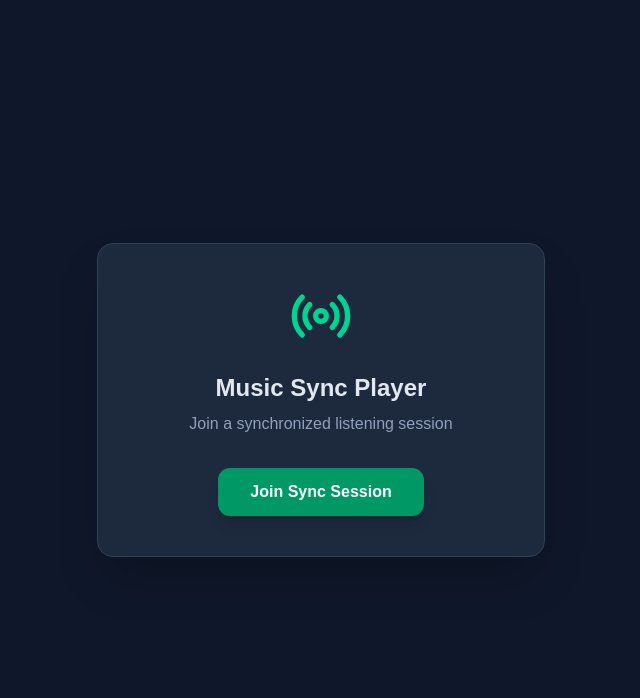
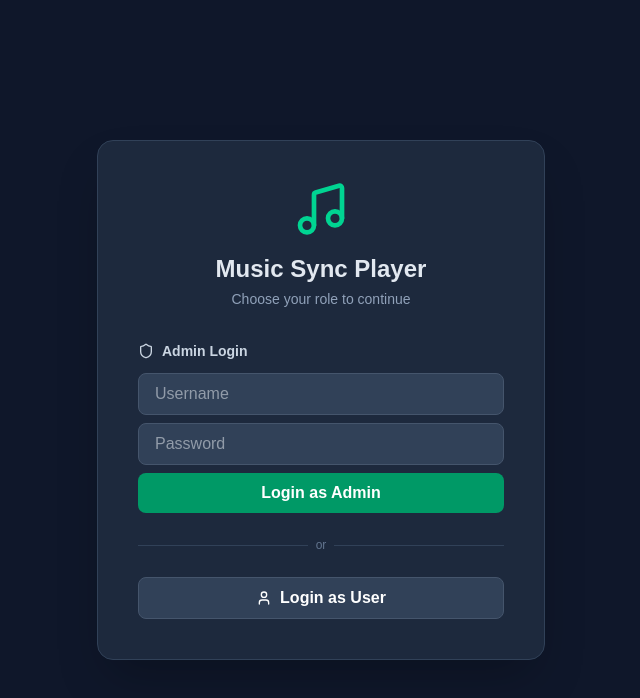
Before and after one commit to u2curs/muzink, a Next.js app: page / in a window 1280 px wide. Shown: the top 698 px of the page, without its empty margins (319-959 px from the left). Built offline with nearby package versions, Linux system fonts and the light colour scheme; no server answers.

Commit message:
Add login page with admin/user roles, move client to /client

```diff
--- a/app/admin/page.tsx
+++ b/app/admin/page.tsx
@@ -1,8 +1,9 @@
 "use client";
 
 import { useEffect, useState, useRef } from "react";
+import { useRouter } from "next/navigation";
 import { supabase } from "@/lib/supabase";
-import { Upload, Play, Music } from "lucide-react";
+import { Upload, Play, Music, LogOut } from "lucide-react";
 
 interface Track {
   id: number;
@@ -11,13 +12,18 @@ interface Track {
 }
 
 export default function AdminPage() {
+  const router = useRouter();
   const [tracks, setTracks] = useState<Track[]>([]);
   const [title, setTitle] = useState("");
   const [uploading, setUploading] = useState(false);
   const fileRef = useRef<HTMLInputElement>(null);
   const [broadcastingId, setBroadcastingId] = useState<number | null>(null);
+  const [envMissing, setEnvMissing] = useState(false);
 
-  const [envMissing, setEnvMissing] = useState(false);
+  useEffect(() => {
+    const role = localStorage.getItem("music-sync-role");
+    if (role !== "admin") router.replace("/");
+  }, [router]);
 
   useEffect(() => {
     if (!supabase) { setEnvMissing(true); return; }
@@ -79,8 +85,19 @@ export default function AdminPage() {
     setTimeout(() => setBroadcastingId(null), 500);
   }
 
+  function handleLogout() {
+    localStorage.removeItem("music-sync-role");
+    router.push("/");
+  }
+
   return (
-    <div className="flex-1 flex flex-col items-center p-6">
+    <div className="flex-1 flex flex-col items-center p-6 relative">
+      <button
+        onClick={handleLogout}
+        className="absolute top-4 right-4 text-slate-400 hover:text-slate-200 transition-colors"
+      >
+        <LogOut className="w-5 h-5" />
+      </button>
       <h1 className="text-3xl font-bold mb-8 flex items-center gap-3 text-emerald-400">
         <Music className="w-8 h-8" /> Admin Dashboard
       </h1>
--- /dev/null
+++ b/app/client/page.tsx
@@ -0,0 +1,109 @@
+"use client";
+
+import { useEffect, useRef, useState } from "react";
+import { useRouter } from "next/navigation";
+import { supabase } from "@/lib/supabase";
+import { Headphones, Radio, LogOut } from "lucide-react";
+
+export default function ClientPage() {
+  const router = useRouter();
+  const [joined, setJoined] = useState(false);
+  const [playing, setPlaying] = useState(false);
+  const [trackTitle, setTrackTitle] = useState("");
+  const audioRef = useRef<HTMLAudioElement>(null);
+
+  useEffect(() => {
+    const role = localStorage.getItem("music-sync-role");
+    if (!role) router.replace("/");
+  }, [router]);
+
+  useEffect(() => {
+    if (!joined || !supabase) return;
+
+    const channel = supabase.channel("audio-sync");
+    channel.on(
+      "broadcast",
+      { event: "PLAY" },
+      (payload) => {
+        const { file_url } = payload.payload as { file_url: string };
+        if (audioRef.current) {
+          audioRef.current.src = file_url;
+          audioRef.current.play().then(() => setPlaying(true)).catch(console.error);
+        }
+        setTrackTitle(
+          file_url
+            .split("/")
+            .pop()
+            ?.replace(/^\d+_/, "")
+            .replace(/\.[^.]+$/, "") || "Unknown Track"
+        );
+      }
+    );
+    channel.subscribe();
+
+    return () => { supabase.removeChannel(channel); };
+  }, [joined]);
+
+  function handleLogout() {
+    localStorage.removeItem("music-sync-role");
+    router.push("/");
+  }
+
+  if (!joined) {
+    return (
+      <div className="flex-1 flex items-center justify-center p-6">
+        <div className="bg-slate-800 rounded-2xl p-10 shadow-2xl border border-slate-700 text-center max-w-md w-full">
+          <button
+            onClick={handleLogout}
+            className="absolute top-4 right-4 text-slate-400 hover:text-slate-200 transition-colors"
+          >
+            <LogOut className="w-5 h-5" />
+          </button>
+          <Radio className="w-16 h-16 text-emerald-400 mx-auto mb-6" />
+          <h1 className="text-2xl font-bold mb-2">Music Sync Player</h1>
+          <p className="text-slate-400 mb-8">Join a synchronized listening session</p>
+          <button
+            onClick={() => setJoined(true)}
+            className="bg-emerald-600 hover:bg-emerald-500 text-white font-semibold py-3 px-8 rounded-xl transition-all duration-200 hover:scale-105 active:scale-95 shadow-lg"
+          >
+            Join Sync Session
+          </button>
+        </div>
+      </div>
+    );
+  }
+
+  return (
+    <div className="flex-1 flex items-center justify-center p-6">
+      <div className="bg-slate-800 rounded-2xl p-10 shadow-2xl border border-slate-700 text-center max-w-md w-full">
+        <button
+          onClick={handleLogout}
+          className="absolute top-4 right-4 text-slate-400 hover:text-slate-200 transition-colors"
+        >
+          <LogOut className="w-5 h-5" />
+        </button>
+        <div className={`relative mb-6 ${playing ? "animate-pulse" : ""}`}>
+          <Headphones
+            className={`w-20 h-20 mx-auto transition-colors duration-300 ${
+              playing ? "text-emerald-400" : "text-slate-500"
+            }`}
+          />
+          {playing && (
+            <span className="absolute -top-1 -right-1 flex h-5 w-5">
+              <span className="animate-ping absolute inline-flex h-full w-full rounded-full bg-emerald-400 opacity-75" />
+              <span className="relative inline-flex rounded-full h-5 w-5 bg-emerald-500" />
+            </span>
+          )}
+        </div>
+        <h2 className="text-xl font-bold mb-2">{playing ? "Listening..." : "Session Connected"}</h2>
+        {playing && trackTitle && (
+          <p className="text-emerald-400 font-medium animate-pulse">{trackTitle}</p>
+        )}
+        {!playing && (
+          <p className="text-slate-400">Waiting for the admin to broadcast a track...</p>
+        )}
+      </div>
+      <audio ref={audioRef} />
+    </div>
+  );
+}
--- a/app/page.tsx
+++ b/app/page.tsx
@@ -1,75 +1,91 @@
 "use client";
 
-import { useEffect, useRef, useState } from "react";
-import { supabase } from "@/lib/supabase";
-import { Headphones, Radio } from "lucide-react";
+import { useEffect, useState } from "react";
+import { useRouter } from "next/navigation";
+import { Music, Shield, User } from "lucide-react";
 
-export default function ClientPage() {
-  const [joined, setJoined] = useState(false);
-  const [playing, setPlaying] = useState(false);
-  const [trackTitle, setTrackTitle] = useState("");
-  const audioRef = useRef<HTMLAudioElement>(null);
+const ADMIN_USERNAME = "u2curs";
+const ADMIN_PASSWORD = "AbCdE123#@$";
+
+export default function LoginPage() {
+  const router = useRouter();
+  const [username, setUsername] = useState("");
+  const [password, setPassword] = useState("");
+  const [role, setRole] = useState<"admin" | "user" | null>(null);
+  const [error, setError] = useState("");
 
   useEffect(() => {
-    if (!joined || !supabase) return;
+    const saved = localStorage.getItem("music-sync-role");
+    if (saved === "admin") router.replace("/admin");
+    else if (saved === "user") router.replace("/client");
+  }, [router]);
 
-    const channel = supabase.channel("audio-sync");
-    channel.on(
-      "broadcast",
-      { event: "PLAY" },
-      (payload) => {
-        const { file_url } = payload.payload as { file_url: string };
-        if (audioRef.current) {
-          audioRef.current.src = file_url;
-          audioRef.current.play().then(() => setPlaying(true)).catch(console.error);
-        }
-        setTrackTitle(file_url.split("/").pop()?.replace(/^\d+_/, "").replace(/\.[^.]+$/, "") || "Unknown Track");
-      }
-    );
-    channel.subscribe();
+  function handleAdminLogin(e: React.FormEvent) {
+    e.preventDefault();
+    setError("");
+    if (username === ADMIN_USERNAME && password === ADMIN_PASSWORD) {
+      localStorage.setItem("music-sync-role", "admin");
+      router.push("/admin");
+    } else {
+      setError("Invalid admin credentials");
+    }
+  }
 
-    return () => { supabase.removeChannel(channel); };
-  }, [joined]);
-
-  if (!joined) {
-    return (
-      <div className="flex-1 flex items-center justify-center p-6">
-        <div className="bg-slate-800 rounded-2xl p-10 shadow-2xl border border-slate-700 text-center max-w-md w-full">
-          <Radio className="w-16 h-16 text-emerald-400 mx-auto mb-6" />
-          <h1 className="text-2xl font-bold mb-2">Music Sync Player</h1>
-          <p className="text-slate-400 mb-8">Join a synchronized listening session</p>
-          <button
-            onClick={() => setJoined(true)}
-            className="bg-emerald-600 hover:bg-emerald-500 text-white font-semibold py-3 px-8 rounded-xl transition-all duration-200 hover:scale-105 active:scale-95 shadow-lg"
-          >
-            Join Sync Session
-          </button>
-        </div>
-      </div>
-    );
+  function handleUserLogin() {
+    localStorage.setItem("music-sync-role", "user");
+    router.push("/client");
   }
 
   return (
     <div className="flex-1 flex items-center justify-center p-6">
       <div className="bg-slate-800 rounded-2xl p-10 shadow-2xl border border-slate-700 text-center max-w-md w-full">
-        <div className={`relative mb-6 ${playing ? "animate-pulse" : ""}`}>
-          <Headphones className={`w-20 h-20 mx-auto transition-colors duration-300 ${playing ? "text-emerald-400" : "text-slate-500"}`} />
-          {playing && (
-            <span className="absolute -top-1 -right-1 flex h-5 w-5">
-              <span className="animate-ping absolute inline-flex h-full w-full rounded-full bg-emerald-400 opacity-75" />
-              <span className="relative inline-flex rounded-full h-5 w-5 bg-emerald-500" />
-            </span>
-          )}
+        <Music className="w-14 h-14 text-emerald-400 mx-auto mb-4" />
+        <h1 className="text-2xl font-bold mb-1">Music Sync Player</h1>
+        <p className="text-slate-400 text-sm mb-8">Choose your role to continue</p>
+
+        <form onSubmit={handleAdminLogin} className="mb-6">
+          <h2 className="text-left text-sm font-semibold text-slate-300 mb-3 flex items-center gap-2">
+            <Shield className="w-4 h-4" /> Admin Login
+          </h2>
+          <input
+            type="text"
+            placeholder="Username"
+            value={username}
+            onChange={(e) => setUsername(e.target.value)}
+            className="w-full bg-slate-700 text-slate-100 rounded-lg px-4 py-2 border border-slate-600 focus:outline-none focus:ring-2 focus:ring-emerald-500 mb-2"
+          />
+          <input
+            type="password"
+            placeholder="Password"
+            value={password}
+            onChange={(e) => setPassword(e.target.value)}
+            className="w-full bg-slate-700 text-slate-100 rounded-lg px-4 py-2 border border-slate-600 focus:outline-none focus:ring-2 focus:ring-emerald-500 mb-2"
+          />
+          {error && <p className="text-red-400 text-sm text-left mb-2">{error}</p>}
+          <button
+            type="submit"
+            className="w-full bg-emerald-600 hover:bg-emerald-500 text-white font-semibold py-2 px-4 rounded-lg transition-colors"
+          >
+            Login as Admin
+          </button>
+        </form>
+
+        <div className="relative mb-6">
+          <div className="absolute inset-0 flex items-center">
+            <div className="w-full border-t border-slate-700" />
+          </div>
+          <div className="relative flex justify-center text-xs text-slate-500">
+            <span className="bg-slate-800 px-2">or</span>
+          </div>
         </div>
-        <h2 className="text-xl font-bold mb-2">{playing ? "Listening..." : "Session Connected"}</h2>
-        {playing && trackTitle && (
-          <p className="text-emerald-400 font-medium animate-pulse">{trackTitle}</p>
-        )}
-        {!playing && (
-          <p className="text-slate-400">Waiting for the admin to broadcast a track...</p>
-        )}
+
+        <button
+          onClick={handleUserLogin}
+          className="w-full flex items-center justify-center gap-2 bg-slate-700 hover:bg-slate-600 text-white font-semibold py-2 px-4 rounded-lg transition-colors border border-slate-600"
+        >
+          <User className="w-4 h-4" /> Login as User
+        </button>
       </div>
-      <audio ref={audioRef} />
     </div>
   );
 }
```
